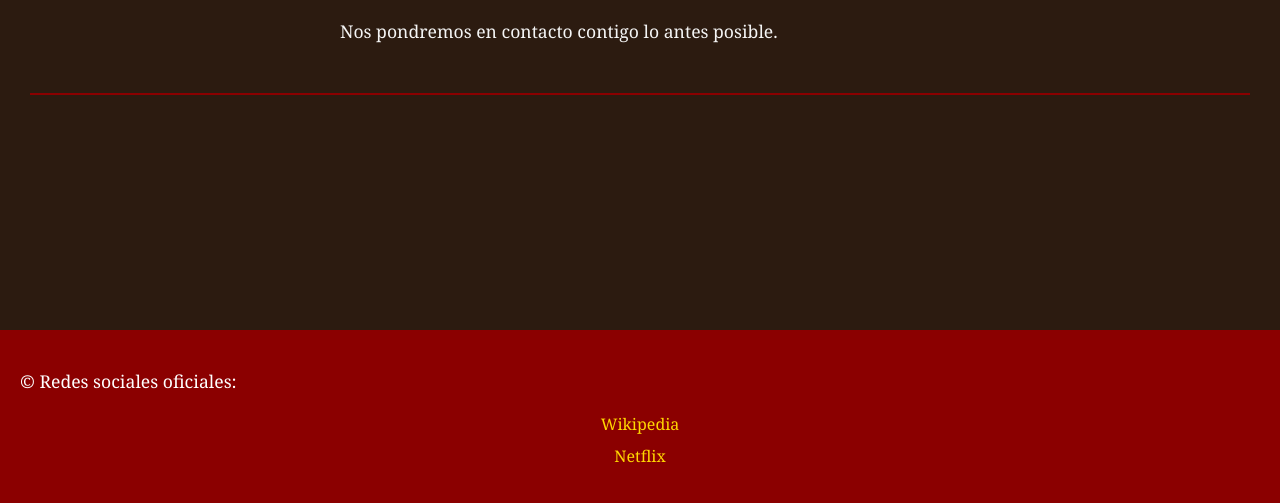
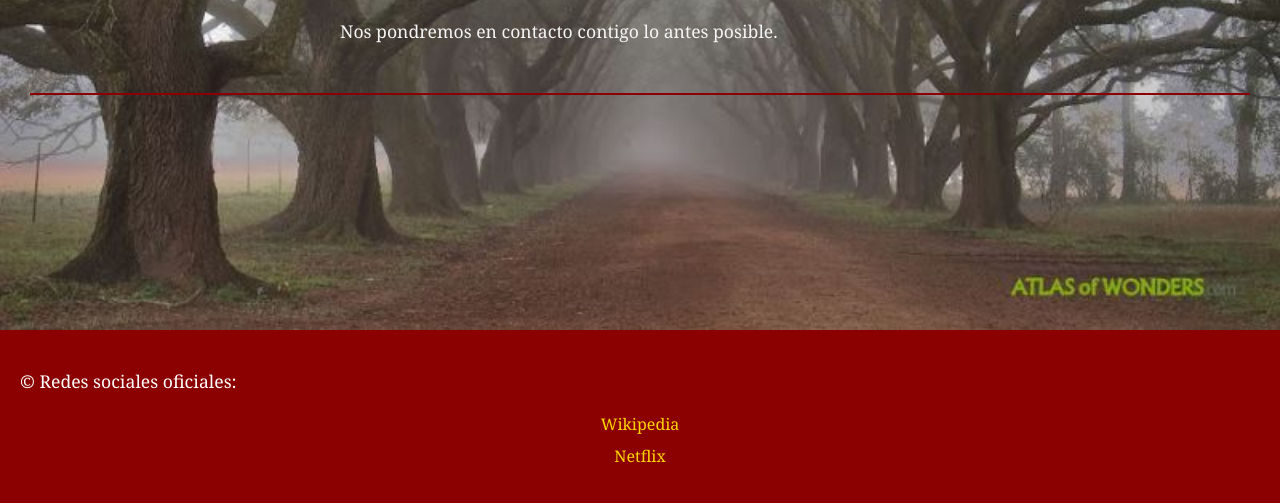
Before and after one commit to TobiasSoto/django-web, a plain HTML site: page confirmacion.html in a window 1280 px wide. Shown: the part 297-800 px from the top of the page. Drawn offline with Linux system fonts and the light colour scheme.

Commit message:
Background confirmacion.html

```diff
--- a/confirmacion.html
+++ b/confirmacion.html
@@ -16,7 +16,7 @@
             <li><a href="./index.html">Volver al Inicio</a></li>
         </ul>
     </header>
-    <main>
+    <main class="StyleMantenimiento">
         <section>
             <h2>¡Gracias por tu mensaje!</h2>
             <p>Nos pondremos en contacto contigo lo antes posible.</p>
```
